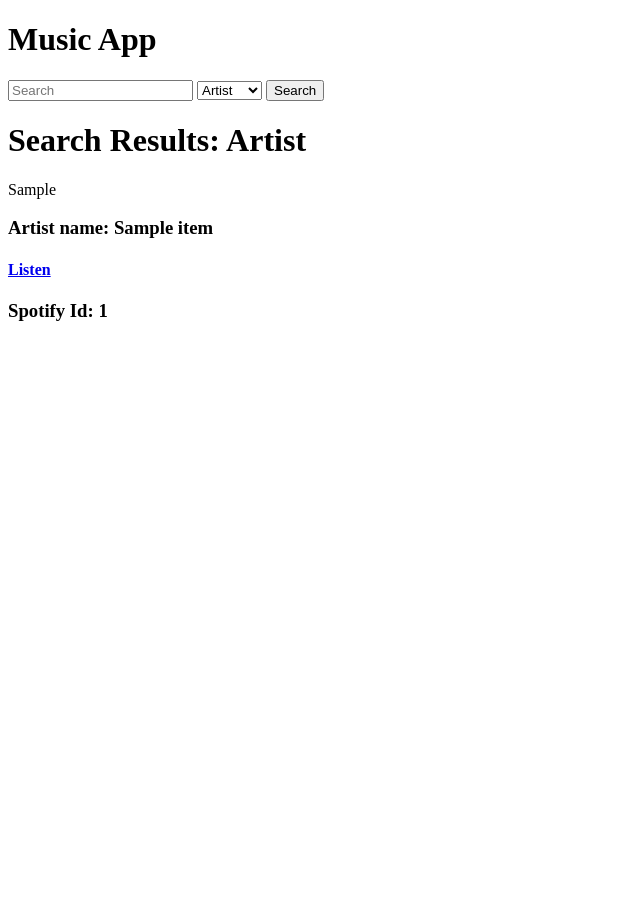
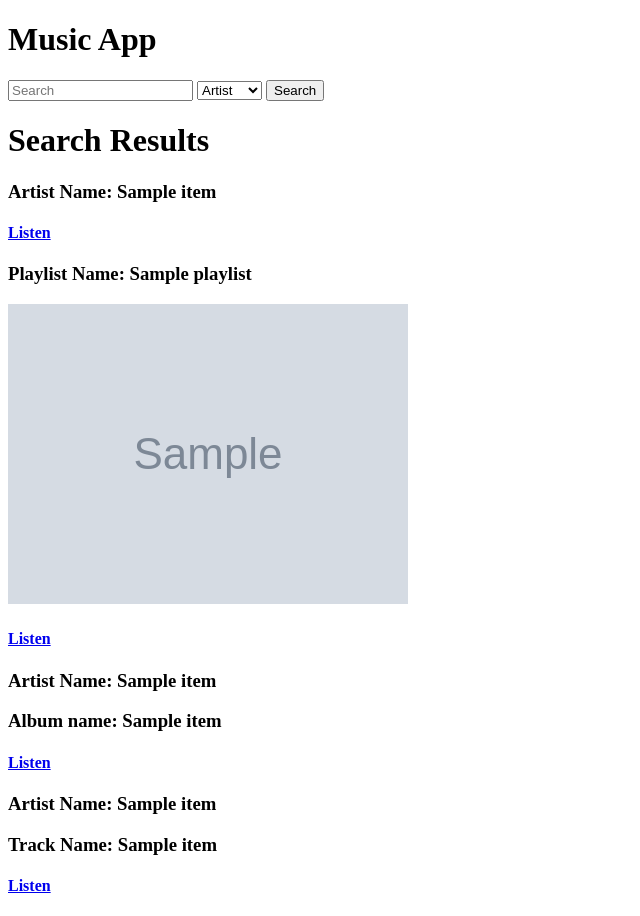
Before and after one commit to EvanReinstein/meenstream, a Django app: template templates/music/search.html in a window 1280 px wide. Shown: the part 26-942 px from the top of the page, without its empty margins (0-640 px from the left). Before the commit the page ends 347 px from the top, so only its background shows below. Run offline with Django 3.2, Linux system fonts and the light colour scheme; the template is opened without the code that fills it: most values are stand-ins (such as "Sample title", 1, 10 or a date in 2020); grey boxes marked "Sample" are stand-in pictures.

Commit message:
adds playlist, album, track search functionality

```diff
--- a/templates/music/search.html
+++ b/templates/music/search.html
@@ -1,4 +1,6 @@
 {% extends 'base.html' %}
+{% load staticfiles %}
+
 
 {% block content %}
 
@@ -15,15 +17,17 @@
   <input type="submit" value="Search">
 </form>
 
-<h1>Search Results: Artist</h1>
+<h1>Search Results</h1>
+
 
 <!-- Artists -->
   {% if artist_data %}
 
-  {{ artist_data }}
+  <!-- {{ artist_data }} -->
   <!-- <p>Artist Items: {{ artist_data.artists.items }}</p> -->
+  <!-- Artist Search  -->
     {% for item in artist_data.artists.items %}
-      <h3>Artist name: {{ item.name }}<h3>
+      <h3>Artist Name: {{ item.name }}<h3>
         {% for image in item.images %}
           {% if image.width == 320 %}
             <img src="{{ image.url }}" alt="">
@@ -31,15 +35,64 @@
         {% endfor %}
       <h4><a href="{{ item.external_urls.spotify }}">Listen</a></h4>
 
-      <h3>Spotify Id: {{ item.id }}</h3>
+      <!-- <h3>Spotify Id: {{ item.id }}</h3> -->
 
+
+    {% endfor %}
+
+  <!-- Playlist Search  -->
+    {% for item in artist_data.playlists.items %}
+      <h3>Playlist Name: {{ item.name }}<h3>
+        {% for image in item.images %}
+          <img src="{{ image.url }}" alt="">
+        {% endfor %}
+      <h4><a href="{{ item.external_urls.spotify }}">Listen</a></h4>
+
+      <!-- <h3>Spotify Id: {{ item.id }}</h3> -->
+
+
+    {% endfor %}
+
+  <!-- Album Search  -->
+    {% for item in artist_data.albums.items %}
+      {% for name in item.artists %}
+        <h3>Artist Name: {{ name.name }}</h3>
+      {% endfor %}
+      <h3>Album name: {{ item.name }}<h3>
+        {% for image in item.images %}
+          {% if image.width == 300 %}
+            <img src="{{ image.url }}" alt="">
+          {% endif %}
+        {% endfor %}
+      <h4><a href="{{ item.external_urls.spotify }}">Listen</a></h4>
+
+      <!-- <h3>Spotify Id: {{ item.id }}</h3> -->
+
+
+    {% endfor %}
+
+  <!-- Tracks Search  -->
+    {% for item in artist_data.tracks.items %}
+      {% for name in item.artists %}
+        <h3>Artist Name: {{ name.name }}</h3>
+      {% endfor %}
+      <h3>Track Name: {{ item.name }}<h3>
+        {% for image in item.album.images %}
+          {% if image.width == 300 %}
+            <img src="{{ image.url }}" alt="">
+          {% endif %}
+        {% endfor %}
+      <h4><a href="{{ item.external_urls.spotify }}">Listen</a></h4>
+
+      <!-- <h3>Spotify Id: {{ item.id }}</h3> -->
 
 
     {% endfor %}
 
   {% else %}
-   <p>Artist not found</p>
+   <p>Content not found</p>
   {% endif %}
 
 
+
 {% endblock %}
```
